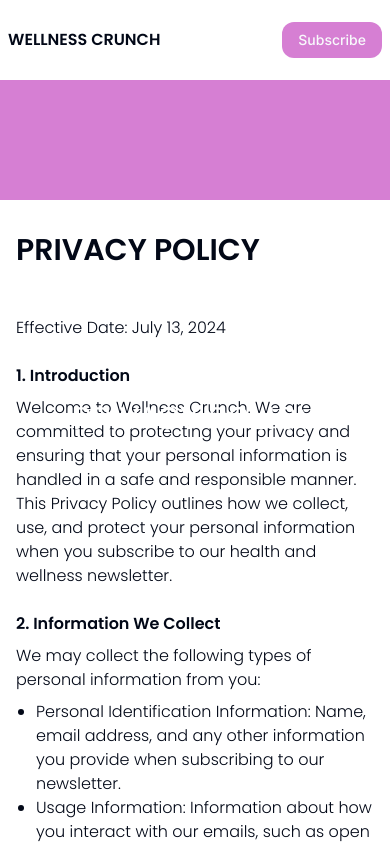
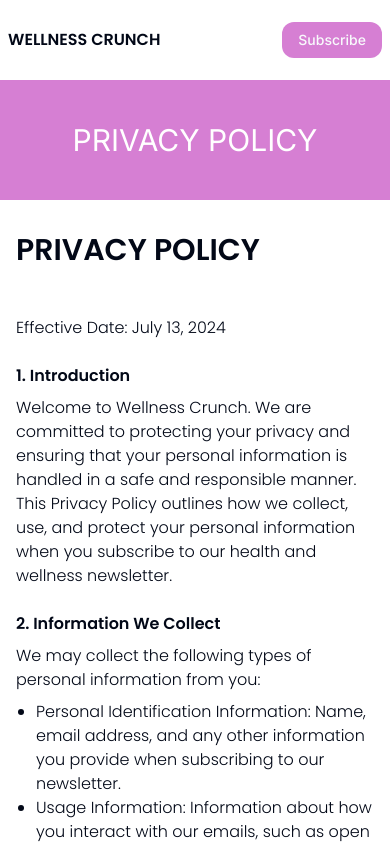
Before and after one commit to jdsghuman/wellness-crunch, a Next.js app: page /privacy-policy in a window 390 px wide. Shown: the top 844 px of the page. Built offline with nearby package versions, Linux system fonts and the light colour scheme.

Commit message:
update styling

```diff
--- a/src/app/(routes)/(faq)/faq/page.tsx
+++ b/src/app/(routes)/(faq)/faq/page.tsx
@@ -5,7 +5,7 @@
   return (
     <Container>
       <div className={`flex flex-row justify-center max-md:flex-col`}>
-        <div className="flex-grow bg-[#D67FD3] md:max-w-[250px] max-md:w-full max-md:h-[120px] flex items-start justify-center text-white">
+        <div className="flex-grow bg-[#D67FD3] md:max-w-[250px] max-md:w-full max-md:h-[120px] flex items-start max-md:items-center justify-center text-white">
           <span className="uppercase transform -rotate-90 max-md:-rotate-0 whitespace-nowrap text-6xl max-md:text-3xl py-80">
             <h3>faq</h3>
           </span>{" "}
--- a/src/app/(routes)/(privacy)/privacy-policy/page.tsx
+++ b/src/app/(routes)/(privacy)/privacy-policy/page.tsx
@@ -5,7 +5,7 @@
   return (
     <Container>
       <div className={`flex flex-row justify-center max-md:flex-col`}>
-        <div className="flex-grow bg-[#D67FD3] md:max-w-[250px] max-md:w-full max-md:h-[120px] flex items-start justify-center text-white">
+        <div className="flex-grow bg-[#D67FD3] md:max-w-[250px] max-md:w-full max-md:h-[120px] flex items-start max-md:items-center justify-center text-white">
           <span className="uppercase transform -rotate-90 max-md:-rotate-0 whitespace-nowrap text-6xl max-md:text-3xl py-80">
             <h3>Privacy Policy</h3>
           </span>{" "}
```
